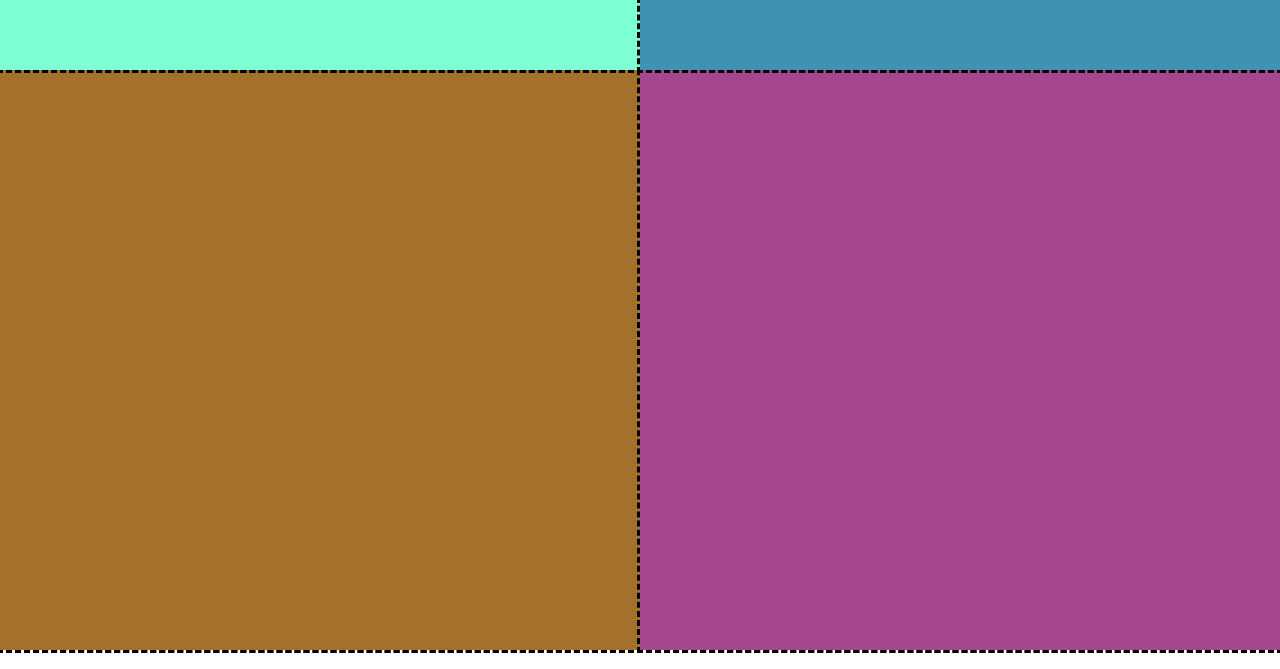
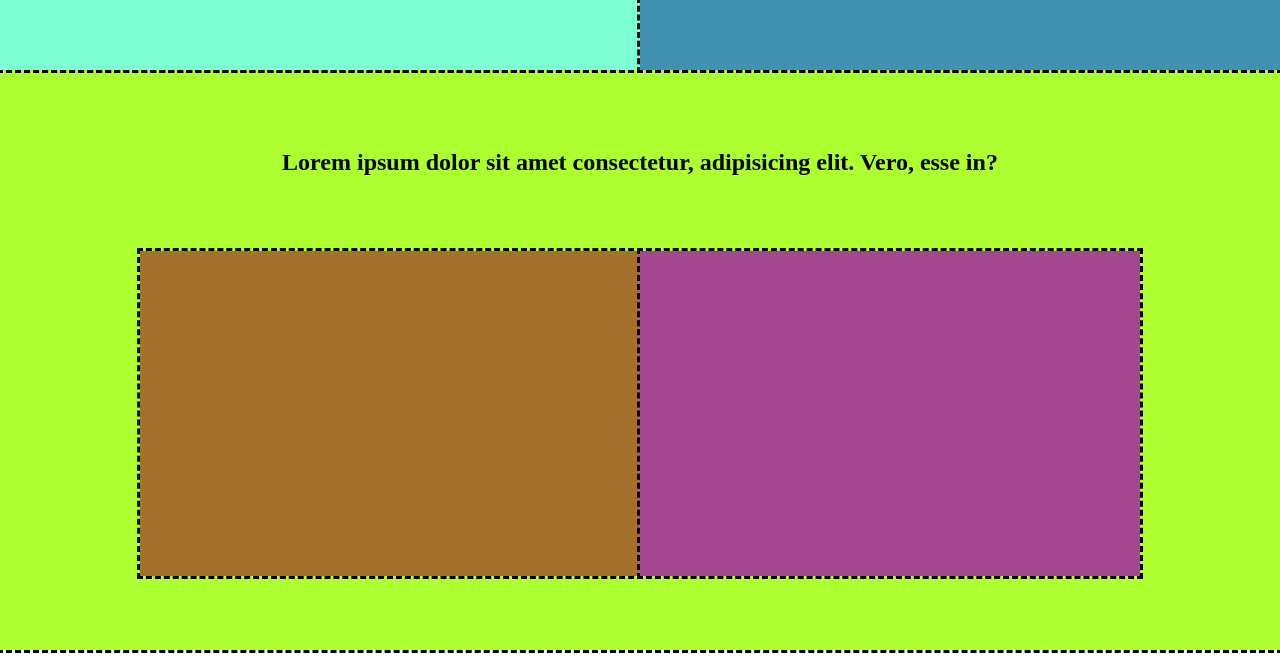
Before and after one commit to ChristianMazzaro/htmlcss-dropbox, a plain HTML site: page index.html in a window 1280 px wide. Shown: the top 669 px of the page. Drawn offline with Linux system fonts and the light colour scheme.

Commit message:
Update modifiche header

```diff
--- a/css/style.css
+++ b/css/style.css
@@ -116,22 +116,31 @@ Debug
     background-color: greenyellow;
     width: 100%;
     height: 650px;
+    align-items: flex-end;
+    display: flex;
+    flex-wrap:wrap ;
+    align-items: center;
+    justify-content: center;
+}
+
+
+.title-header-bottom{
+    align-self:flex-end;
 }
 
 .debug header .header-bottom .my-row .col-3{
     background-color: rgb(163, 113, 44);
     outline: 3px dashed black;
-    width: calc(100% / 2);
-    height: 650px;
+    width: 500px;
+    height: 325px;
 }
 
 
 .debug header .header-bottom .my-row .col-4{
     background-color: rgb(165, 71, 142);
     outline: 3px dashed black;
-    width: calc(100% / 2);
-    height: 650px;
-    align-self: flex-end;
+    width: 500px;
+    height: 325px;
 }
 
 
--- a/index.html
+++ b/index.html
@@ -46,6 +46,18 @@
 
             <!-- Inizio header-bottom-->
             <section class="header-bottom">
+
+
+                <!--inizio titolo header-bottom-->
+                <div class="title-header-bottom">
+
+                    <!--titolo-->
+                    <h1>
+                        Lorem ipsum dolor sit amet consectetur, adipisicing elit. Vero, esse in?
+                    </h1>
+
+                </div>
+                <!--fine titolo header-bottom-->
 
                 <!-- inizio my-row-->
                 <div class="my-row">
```
